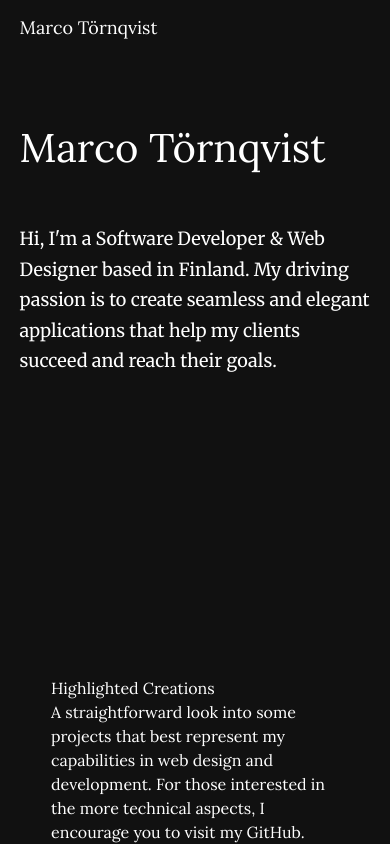
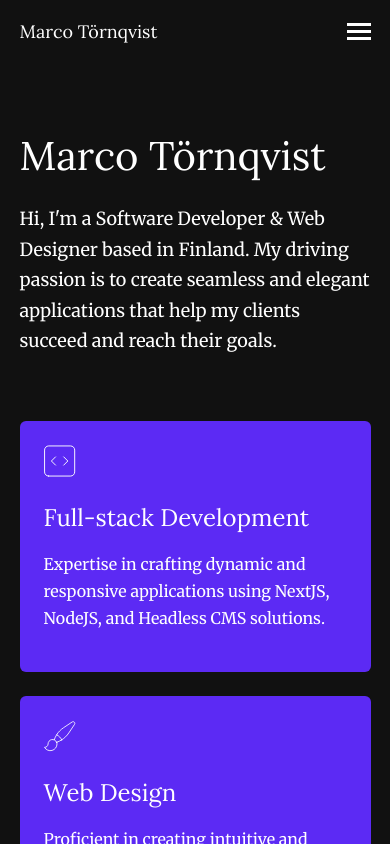
Before and after one commit to marcotornqvist/portfolio-2023, a Next.js app: page / in a window 390 px wide. Shown: the top 844 px of the page. Built offline with nearby package versions, Linux system fonts and the light colour scheme.

Commit message:
add cards

```diff
--- a/app/layout.tsx
+++ b/app/layout.tsx
@@ -6,13 +6,13 @@ import Navbar from 'components/layout/navbar';
 
 const lora = Lora({
   subsets: ['latin'],
-  weight: ['400', '500', '700'],
+  weight: ['400'],
   variable: '--font-lora',
   display: 'auto',
 });
 
 const merriweather = Merriweather({
-  weight: ['400', '700'],
+  weight: ['400'],
   variable: '--font-merriweather',
   subsets: ['latin'],
   display: 'swap',
@@ -30,7 +30,7 @@ const RootLayout: FC<{
     <html className={`${lora.className} ${merriweather.variable}`} lang="en">
       <body className="bg-eerieblack" suppressHydrationWarning>
         <Navbar />
-        <main className="flex min-h-[calc(100svh-3.5rem)] flex-col items-center justify-between md:min-h-[calc(100svh-4.5rem)]">
+        <main className="flex min-h-[calc(100svh-3.5rem)] flex-col items-center md:min-h-[calc(100svh-4.5rem)]">
           {children}
         </main>
       </body>
--- a/app/page.tsx
+++ b/app/page.tsx
@@ -1,8 +1,8 @@
-import Card from 'components/card';
 import Hero from 'components/hero';
 import React from 'react';
-import Image from 'next/image';
 import Header from 'components/header';
+import Project from 'components/project';
+import Cards from 'components/cards';
 
 const Home = () => {
   return (
@@ -10,59 +10,21 @@ const Home = () => {
       <Hero
         title="Marco Törnqvist"
         subtitle="Hi, I'm a Software Developer & Web Designer based in Finland. My driving passion is to create seamless and elegant applications that help my clients succeed and reach their goals."
+        headingLevel="h1"
       />
-      {/* <Cards /> */}
-      <Header
+      <Cards />
+      {/* <Header
         title="Highlighted Creations"
         subtitle="A straightforward look into some projects that best represent my capabilities in web design and development. For those interested in the more technical aspects, I encourage you to visit my GitHub."
         headingLevel="h2"
-      />
+      /> */}
+      {/* <Project
+        title="Eke-marin"
+        subtitle="Website renewal for a comprehensive boat docking, storage and maintenance business."
+        headingLevel="h3"
+      /> */}
     </>
   );
 };
 
-const Cards = () => (
-  <div className="container">
-    <div className="flex flex-wrap gap-4 pb-12">
-      <Card
-        icon={
-          <Image
-            src="/assets/icons/code.svg"
-            alt="code"
-            width={32}
-            height={32}
-          />
-        }
-        title="Full-stack Development"
-        text="Expertise in crafting dynamic and responsive applications using NextJS, NodeJS, and Headless CMS solutions."
-      />
-      <Card
-        icon={
-          <Image
-            src="/assets/icons/brush.svg"
-            alt="paint brush"
-            width={36}
-            height={36}
-          />
-        }
-        title="Web Design"
-        text="Proficient in creating intuitive and visually appealing designs with Figma and Webflow."
-      />
-      <Card
-        icon={
-          <Image
-            src="/assets/icons/tools.svg"
-            alt="tools"
-            width={32}
-            height={32}
-          />
-        }
-        title="Tools"
-        text="Skilled in leveraging the power of AWS & Vercel, managing projects on Github, and implementing advanced AI tools."
-      />
-    </div>
-    {/* <Project /> */}
-  </div>
-);
-
 export default Home;
--- a/components/card.tsx
+++ /dev/null
@@ -1,21 +0,0 @@
-import { cn } from 'lib/utils';
-import React, { FC, ReactNode } from 'react';
-
-type Props = {
-  icon: ReactNode;
-  title: string;
-  text: string;
-  className?: string;
-};
-
-const Card: FC<Props> = ({ icon, title, text, className }) => {
-  return (
-    <div className={cn('', className)}>
-      {icon && <div className="h-10 w-10">{icon}</div>}
-      <span className="text-heading-4">{title}</span>
-      <p className="text-medium-normal">{text}</p>
-    </div>
-  );
-};
-
-export default Card;
--- /dev/null
+++ b/components/cards.tsx
@@ -0,0 +1,83 @@
+import { cn } from 'lib/utils';
+import React, { FC, ReactNode } from 'react';
+import Image from 'next/image';
+import clsx from 'clsx';
+
+type CardsProps = {
+  className?: string;
+};
+
+const Cards: FC<CardsProps> = ({ className }) => (
+  <div
+    className={clsx(
+      'container grid gap-6 pb-16 md:pb-24 lg:grid-cols-3 lg:pb-28 xl:gap-8',
+      className,
+    )}
+  >
+    <Card
+      icon={
+        <Image
+          src="/assets/icons/code.svg"
+          alt="code"
+          width={32}
+          height={32}
+          className="h-8 w-8 md:h-9 md:w-9"
+        />
+      }
+      title="Full-stack Development"
+      text="Expertise in crafting dynamic and responsive applications using NextJS, NodeJS, and Headless CMS solutions."
+    />
+    <Card
+      icon={
+        <Image
+          src="/assets/icons/brush.svg"
+          alt="paint brush"
+          width={36}
+          height={36}
+          className="h-[2rem] w-[2rem] md:h-9 md:w-9"
+        />
+      }
+      title="Web Design"
+      text="Proficient in creating intuitive and visually appealing designs with Figma and Webflow."
+    />
+    <Card
+      icon={
+        <Image
+          src="/assets/icons/tools.svg"
+          alt="tools"
+          width={32}
+          height={32}
+          className="h-[30px] w-[30px] md:h-9 md:w-9"
+        />
+      }
+      title="Tools"
+      text="Skilled in leveraging the power of AWS & Vercel, managing projects on Github, and implementing advanced AI tools."
+    />
+  </div>
+);
+
+type CardProps = {
+  icon: ReactNode;
+  title: string;
+  text: string;
+  className?: string;
+};
+
+const Card: FC<CardProps> = ({ icon, title, text, className }) => {
+  return (
+    <div
+      className={cn(
+        'md:pb-18 flex w-full flex-col gap-4 rounded-md bg-purple p-6 pb-10 md:pt-8 xl:px-8 xl:pb-[72px]',
+        className,
+      )}
+    >
+      {icon && <div className="h-10 w-10">{icon}</div>}
+      <div className="flex max-w-prose flex-col gap-4">
+        <span className="text-heading-4">{title}</span>
+        <p className="text-regular-normal md:text-medium-normal">{text}</p>
+      </div>
+    </div>
+  );
+};
+
+export default Cards;
--- a/components/header.tsx
+++ b/components/header.tsx
@@ -11,11 +11,9 @@ type Props = {
 
 const Header: FC<Props> = ({ title, subtitle, headingLevel, className }) => {
   return (
-    <div className={cn(className)}>
-      <div className="container">
-        <Heading headingLevel={headingLevel}>{title}</Heading>
-        <p>{subtitle}</p>
-      </div>
+    <div className={cn('container flex flex-row', className)}>
+      <Heading headingLevel={headingLevel}>{title}</Heading>
+      <p>{subtitle}</p>
     </div>
   );
 };
--- a/components/hero.tsx
+++ b/components/hero.tsx
@@ -1,18 +1,22 @@
 import { cn } from 'lib/utils';
 import React, { FC } from 'react';
+import Heading, { HeadingLevel } from './ui/heading';
 
 type Props = {
   title: string;
   subtitle: string;
+  headingLevel: HeadingLevel;
   className?: string;
 };
 
-const Hero: FC<Props> = ({ title, subtitle, className }) => {
+const Hero: FC<Props> = ({ headingLevel, title, subtitle, className }) => {
   return (
     <div className={cn('w-full', className)}>
       <div className="container">
-        <div className="flex flex-col gap-12 py-16">
-          <h1 className="text-heading-1">{title}</h1>
+        <div className="flex flex-col gap-5 py-16 md:gap-6 md:py-24 lg:py-28">
+          <Heading headingLevel={headingLevel} className="text-heading-1">
+            {title}
+          </Heading>
           <p className="text-medium-normal max-w-prose">{subtitle}</p>
         </div>
       </div>
--- /dev/null
+++ b/components/layout/dropdown-menu.tsx
@@ -0,0 +1,61 @@
+'use client';
+
+import { FC, useState } from 'react';
+import * as Dialog from '@radix-ui/react-dialog';
+import Link from 'next/link';
+import clsx from 'clsx';
+
+type MenuProps = {
+  btnClassName?: string;
+};
+
+const Menu: FC<MenuProps> = ({ btnClassName }) => {
+  const [open, setOpen] = useState(false);
+
+  return (
+    <Dialog.Root open={open} onOpenChange={() => setOpen(!open)}>
+      <Dialog.Trigger asChild>
+        <button
+          className={clsx('outline-none md:hidden', btnClassName)}
+          aria-controls={'Open Menu'}
+          role="navigation"
+        >
+          {open ? (
+            <div className="relative">
+              <div className="absolute h-[3px] w-6 rotate-45 bg-white"></div>
+              <div className="h-[3px] w-6 -rotate-45 bg-white"></div>
+            </div>
+          ) : (
+            <div className="flex flex-col gap-1">
+              <div className="h-[3px] w-6 bg-white"></div>
+              <div className="h-[3px] w-6 bg-white"></div>
+              <div className="h-[3px] w-6 bg-white"></div>
+            </div>
+          )}
+        </button>
+      </Dialog.Trigger>
+      <Dialog.Portal>
+        <Dialog.Overlay
+          className={clsx(
+            'bg-overlay fixed top-16 z-20 w-[100vw] md:top-20',
+            'data-[state=closed]:animate-fadeOut data-[state=open]:animate-fadeIn lg:hidden',
+          )}
+        />
+        <Dialog.Content
+          className={clsx(
+            'fixed bottom-0 top-16 z-30 h-[calc(100vh_-_4rem)] w-full overflow-y-scroll bg-white pb-40 pt-12 outline-none md:top-20 md:h-[calc(100vh_-_5rem)]',
+            'data-[state=closed]:animate-menuHide data-[state=open]:animate-menuShow lg:hidden',
+          )}
+        >
+          <div className="flex min-h-full flex-col items-center justify-center">
+            <div className="mx-auto mb-12 flex h-full w-min flex-col gap-12">
+              <Link href="/">Moi</Link>
+            </div>
+          </div>
+        </Dialog.Content>
+      </Dialog.Portal>
+    </Dialog.Root>
+  );
+};
+
+export default Menu;
--- a/components/layout/navbar.tsx
+++ b/components/layout/navbar.tsx
@@ -1,13 +1,15 @@
 import React from 'react';
 import Link from 'next/link';
+import DropdownMenu from 'components/layout/dropdown-menu';
 
 const Navbar = () => {
   return (
-    <nav className="flex h-14 items-center bg-eerieblack md:h-18">
+    <nav className="flex h-16 items-center bg-eerieblack md:h-18">
       <div className="container flex items-center justify-between">
         <Link href="/" className="text-heading-6">
           Marco Törnqvist
         </Link>
+        <DropdownMenu />
         <ul className="hidden flex-row md:flex">
           <li>
             <Link href="/projects" className="text-regular-normal px-4 py-2">
--- a/components/project.tsx
+++ b/components/project.tsx
@@ -1,16 +1,31 @@
 import React, { FC, createElement } from 'react';
+import type { HeadingLevel } from './ui/heading';
+import Heading from './ui/heading';
+import { cn } from 'lib/utils';
 
 type Props = {
   title: string;
   subtitle: string;
-  className?: string;
-  headingLevel?: 'h1' | 'h2' | 'h3' | 'h4' | 'h5' | 'h6';
+  headingLevel: HeadingLevel;
   link?: string;
   linkTitle?: string;
+  className?: string;
 };
 
-const Project: FC<Props> = ({ title, subtitle, link, linkTitle }) => {
-  return <div>{createElement('', null, title)}</div>;
+const Project: FC<Props> = ({
+  title,
+  subtitle,
+  headingLevel,
+  link,
+  linkTitle,
+  className,
+}) => {
+  return (
+    <div className={cn('container', className)}>
+      <Heading headingLevel={headingLevel}>{title}</Heading>
+      <p>{subtitle}</p>
+    </div>
+  );
 };
 
 export default Project;
--- a/package.json
+++ b/package.json
@@ -9,6 +9,7 @@
     "lint": "next lint"
   },
   "dependencies": {
+    "@radix-ui/react-dialog": "^1.0.5",
     "clsx": "^2.0.0",
     "next": "14.0.1",
     "react": "^18",
--- a/tailwind.config.ts
+++ b/tailwind.config.ts
@@ -101,6 +101,9 @@ const config: Config = {
     },
     extend: {
       height: {
+        18: '4.5rem',
+      },
+      padding: {
         18: '4.5rem',
       },
     },
```
Also changed, not shown: 1 other file (tests, documents, lock files or other folders).
